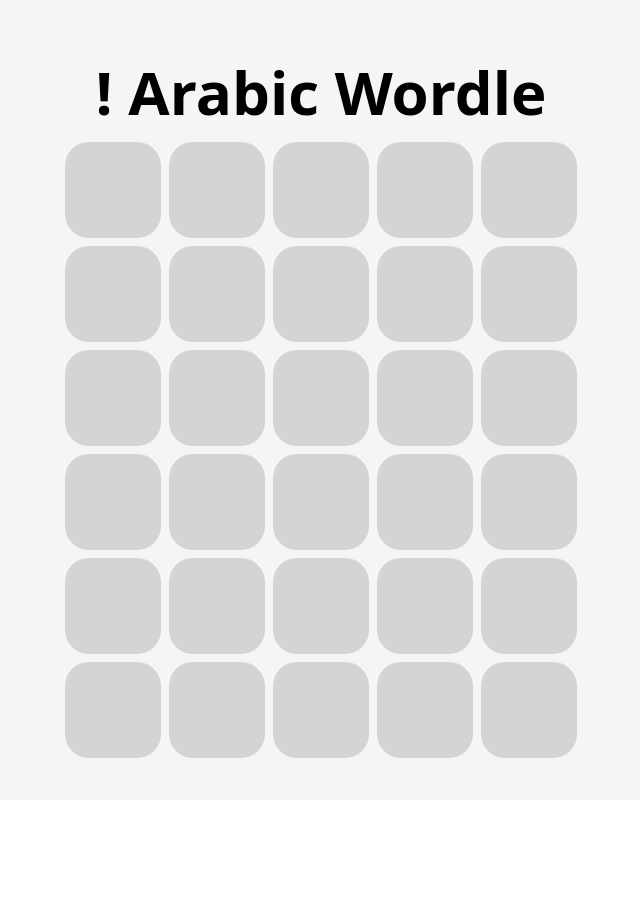
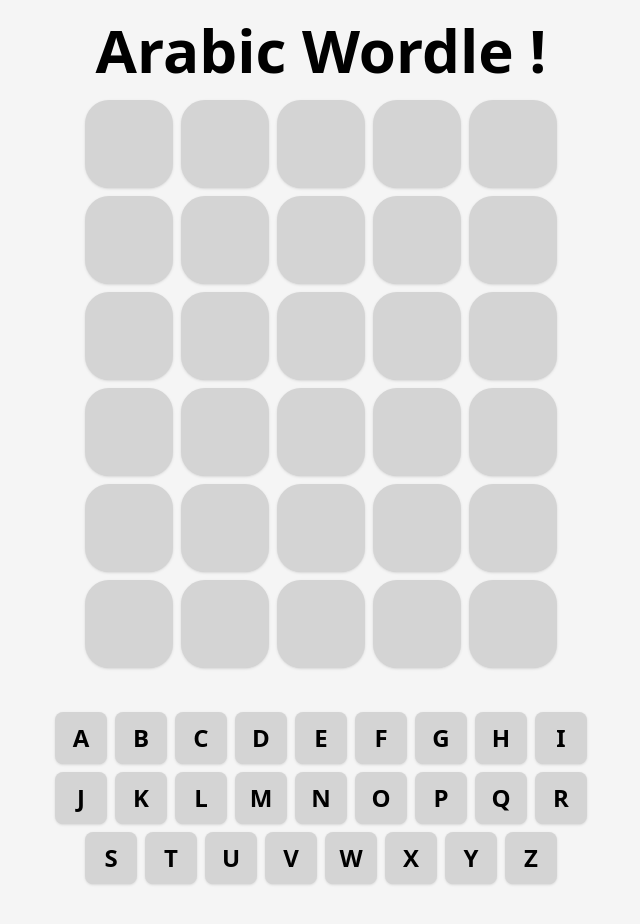
Before and after one commit to JedBelhaj/ArabicWordle, a React (Vite) app: page / in a window 1280 px wide. Shown: the top 924 px of the page, without its empty margins (319-959 px from the left). Before the commit the page ends 800 px from the top, so only its background shows below. Built offline with nearby package versions, Linux system fonts and the light colour scheme.

Commit message:
add keyboard, endgame screen, animation

```diff
--- a/index.html
+++ b/index.html
@@ -1,5 +1,5 @@
 <!doctype html>
-<html lang="en" dir="rtl">
+<html lang="en">
   <head>
     <meta charset="UTF-8" />
     <link rel="icon" type="image/svg+xml" href="/vite.svg" />
--- a/src/components/Box.jsx
+++ b/src/components/Box.jsx
@@ -1,28 +1,26 @@
+import { useEffect, useState } from "react";
+import { getStateColor } from "../utils.js";
+
 function Box(props) {
   const { char, state } = props;
-  const color = (() => {
-    switch (state) {
-      case 0:
-        return "bg-neutral-300";
-        break;
-      case 1:
-        return "bg-neutral-400";
-        break;
-      case 2:
-        return "bg-yellow-400";
-        break;
-      case 3:
-        return "bg-green-300";
-        break;
+  const [scale, setScale] = useState("100");
 
-      default:
-        return "bg-neutral-300";
-        break;
-    }
-  })();
+  useEffect(() => {
+    if (char === "") return;
+    setScale("125");
+    setTimeout(() => {
+      setScale("100");
+    }, 100);
+  }, [char]);
+
+  useEffect(() => {
+    console.log(scale);
+  }, [scale]);
+
+  const color = getStateColor(state);
   return (
     <div
-      className={`box ${color} bg-ne h-24 w-24 rounded-3xl flex items-center justify-center text-6xl uppercase font-bold`}
+      className={`box ${color} scale-${scale} transition-all duration-150 h-22 w-22 rounded-3xl flex items-center justify-center text-6xl uppercase font-bold shadow-sm`}
     >
       {char}
     </div>
--- /dev/null
+++ b/src/components/EndGameScreen.jsx
@@ -0,0 +1,32 @@
+import { useState } from "react";
+
+function EndGameScreen(props) {
+  const [opacity, setOpacity] = useState(0);
+  setTimeout(() => {
+    setOpacity(100);
+  }, 200);
+
+  const { win, reset, goal } = props;
+  return (
+    <div
+      className={`transition-all opacity-${opacity} duration-300 absolute w-screen h-svw bg-black/20 backdrop-blur-xs flex items-center justify-center`}
+    >
+      <div className="min-w-xl min-h-60 bg-neutral-50 rounded-4xl flex items-center justify-center flex-col">
+        <h1 className="font-bold text-6xl m-5 text-center">
+          You {win ? "win! 🎉" : "lost! ☹️"}
+        </h1>
+        <h1 className="mb-4 text-2xl">{"the word was " + goal}</h1>
+        <div>
+          <button
+            onClick={reset}
+            className="bg-green-600 px-6 py-3 rounded-2xl text-white hover:cursor-pointer hover:scale-105 transition-transform duration-200 ease-in-out"
+          >
+            Restart
+          </button>
+        </div>
+      </div>
+    </div>
+  );
+}
+
+export default EndGameScreen;
--- /dev/null
+++ b/src/components/Grid.jsx
@@ -0,0 +1,19 @@
+import Row from "./Row";
+
+function Grid(props) {
+  const { goal, words, wordCount } = props;
+  return (
+    <div className="flex flex-col gap-2">
+      {words.map((w, index) => (
+        <Row
+          word={w}
+          goal={goal}
+          key={index}
+          submitted={index < wordCount ? true : false}
+        />
+      ))}
+    </div>
+  );
+}
+
+export default Grid;
--- /dev/null
+++ b/src/components/Key.jsx
@@ -0,0 +1,13 @@
+function Key(props) {
+  const { char, state } = props;
+  const color = state === 0 ? "bg-neutral-500" : "bg-neutral-300";
+  return (
+    <div
+      className={`${color} h-13 w-13 uppercase flex items-center justify-center m-1 text-2xl font-semibold rounded-lg shadow-sm`}
+    >
+      {char}
+    </div>
+  );
+}
+
+export default Key;
--- /dev/null
+++ b/src/components/Keyboard.jsx
@@ -0,0 +1,44 @@
+import { useEffect, useState } from "react";
+import Key from "./Key";
+
+function Keyboard(props) {
+  const { words, goal, wordCount } = props;
+  const engChars = "abcdefghijklmnopqrstuvwxyz";
+  const [states, setStates] = useState([...engChars].map((x) => -1));
+
+  const getStates = () => {
+    const wordChars = [...words].map((x) => [...x]).flat();
+
+    console.log(wordChars);
+
+    const goalChars = [...goal];
+    console.log(goalChars);
+
+    return [...engChars].map((char) => {
+      if (wordChars.indexOf(char) !== -1) {
+        if (goalChars.indexOf(char) !== -1) {
+          return 1; // exists
+        } else {
+          return 0; // doesnt exist
+        }
+      } else {
+        return -1; // not typed yet
+      }
+    });
+  };
+  useEffect(() => {
+    setStates(getStates);
+    console.log(states);
+  }, [wordCount]);
+  console.log(states);
+
+  return (
+    <div className="flex max-w-xl h-fit flex-wrap justify-center my-10">
+      {[...engChars].map((char, i) => (
+        <Key key={i} state={states[i]} char={char} />
+      ))}
+    </div>
+  );
+}
+
+export default Keyboard;
--- a/src/pages/Main.jsx
+++ b/src/pages/Main.jsx
@@ -1,24 +1,28 @@
 import { useEffect, useRef, useState } from "react";
 import Row from "../components/Row";
 import WORD_LENGTH from "../constants";
+import EndGameScreen from "../components/EndGameScreen";
+import Grid from "../components/Grid";
+import Keyboard from "../components/Keyboard";
 
 function Main() {
-  const [tries, setTries] = useState(0);
   const [game, setGame] = useState(false);
-  const [key, setKey] = useState("");
-  const [charCount, setCharCount] = useState(0);
+  const [win, setWin] = useState(false);
   const [wordCount, setWordCount] = useState(0);
   const [words, setWords] = useState(["", "", "", "", "", ""]);
-  const wordsRef = useRef(["", "", "", "", "", ""]);
-  const wordCountRef = useRef(0);
-  const [keyPressed, setKeyPressed] = useState(false);
+  let wordsRef = useRef(["", "", "", "", "", ""]);
+  let wordCountRef = useRef(0);
 
-  const goal = "oxoox";
+  const goal = "grave";
 
-  const arabicAlphabet = "Backspaceضصثقفغعهخحجدذشسيبلاتنمكطئءؤرلاىةوزظ";
+  const arabicAlphabet = "ضصثقفغعهخحجدذشسيبلاتنمكطئءؤرلاىةوزظأإ";
 
   useEffect(() => {
     const handleInput = (e) => {
+      if (game) {
+        document.removeEventListener("keyup", handleInput);
+        return;
+      }
       const handlerWordCount = wordCountRef.current;
       console.log("first word count:", handlerWordCount);
 
@@ -32,11 +36,11 @@
         setWords([...nextWords]);
         wordsRef.current = [...nextWords];
       };
-
       if (
         e.key.length === 1 &&
         wordsRef.current[handlerWordCount].length < WORD_LENGTH &&
-        e.key !== " "
+        e.key !== " " &&
+        e.key
       ) {
         const char = e.key;
         const nextWord = wordsRef.current[handlerWordCount].concat(char);
@@ -57,35 +61,41 @@
         wordCountRef.current++;
         setWordCount(wordCountRef.current);
         console.log("last word count:", handlerWordCount);
+        if (wordsRef.current[handlerWordCount] === goal) {
+          setGame(true);
+          setWin(true);
+        }
       }
     };
     document.addEventListener("keyup", handleInput);
     return () => document.removeEventListener("keyup", handleInput);
-  }, []);
+  }, [game]);
 
   useEffect(() => {
     console.log("registered words :", words);
   }, [words]);
 
   useEffect(() => {
-    if (tries == 4) {
+    if (wordCount == 6) {
       setGame(true);
     }
-  }, [tries]);
+  }, [wordCount]);
+
+  const resetGame = () => {
+    setGame(false);
+    setWin(false);
+    setWordCount(0);
+    setWords(["", "", "", "", "", ""]);
+    wordsRef.current = ["", "", "", "", "", ""];
+    wordCountRef.current = 0;
+  };
 
   return (
-    <div className="w-screen h-screen bg-neutral-100 flex justify-center items-center flex-col">
+    <div className="w-screen min-h-screen bg-neutral-100 flex justify-center items-center flex-col">
+      {game && <EndGameScreen reset={resetGame} win={win} goal={goal} />}
       {<h1 className="font-bold text-6xl m-5">Arabic Wordle !</h1>}
-      <div id="char-grid" className="flex flex-col gap-2">
-        {words.map((w, index) => (
-          <Row
-            word={w}
-            goal={goal}
-            key={index}
-            submitted={index < wordCount ? true : false}
-          />
-        ))}
-      </div>
+      <Grid words={words} wordCount={wordCount} goal={goal} />
+      <Keyboard words={words} goal={goal} wordCount={wordCount} />
     </div>
   );
 }
--- /dev/null
+++ b/src/utils.js
@@ -0,0 +1,21 @@
+export const getStateColor = (state) => {
+    switch (state) {
+        case 0:
+            return "bg-neutral-300";
+            break;
+        case 1:
+            return "bg-neutral-400";
+            break;
+        case 2:
+            return "bg-yellow-400";
+            break;
+        case 3:
+            return "bg-green-400";
+            break;
+        default:
+            return "bg-neutral-300";
+            break;
+    }
+};
+
+export default {getStateColor}
```
